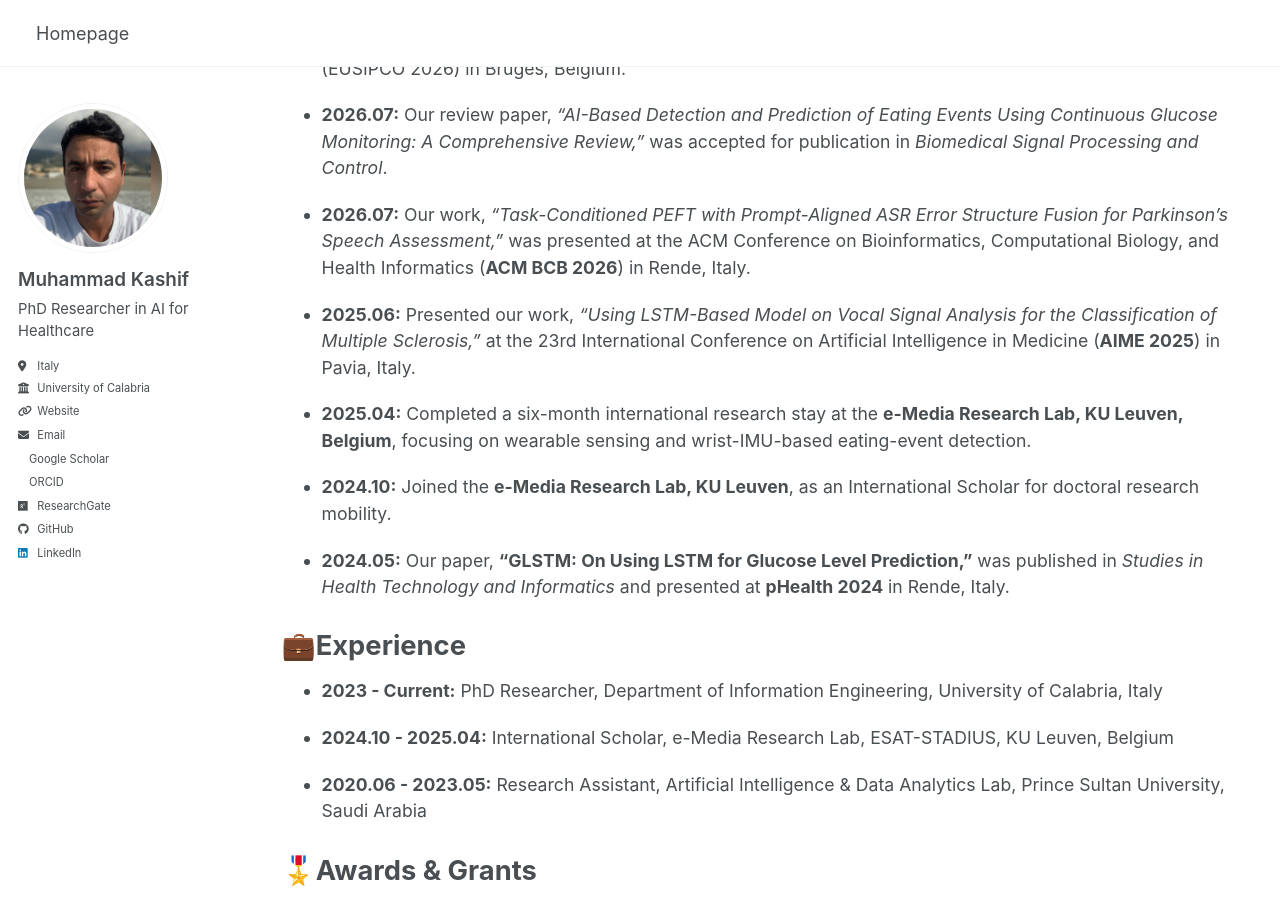
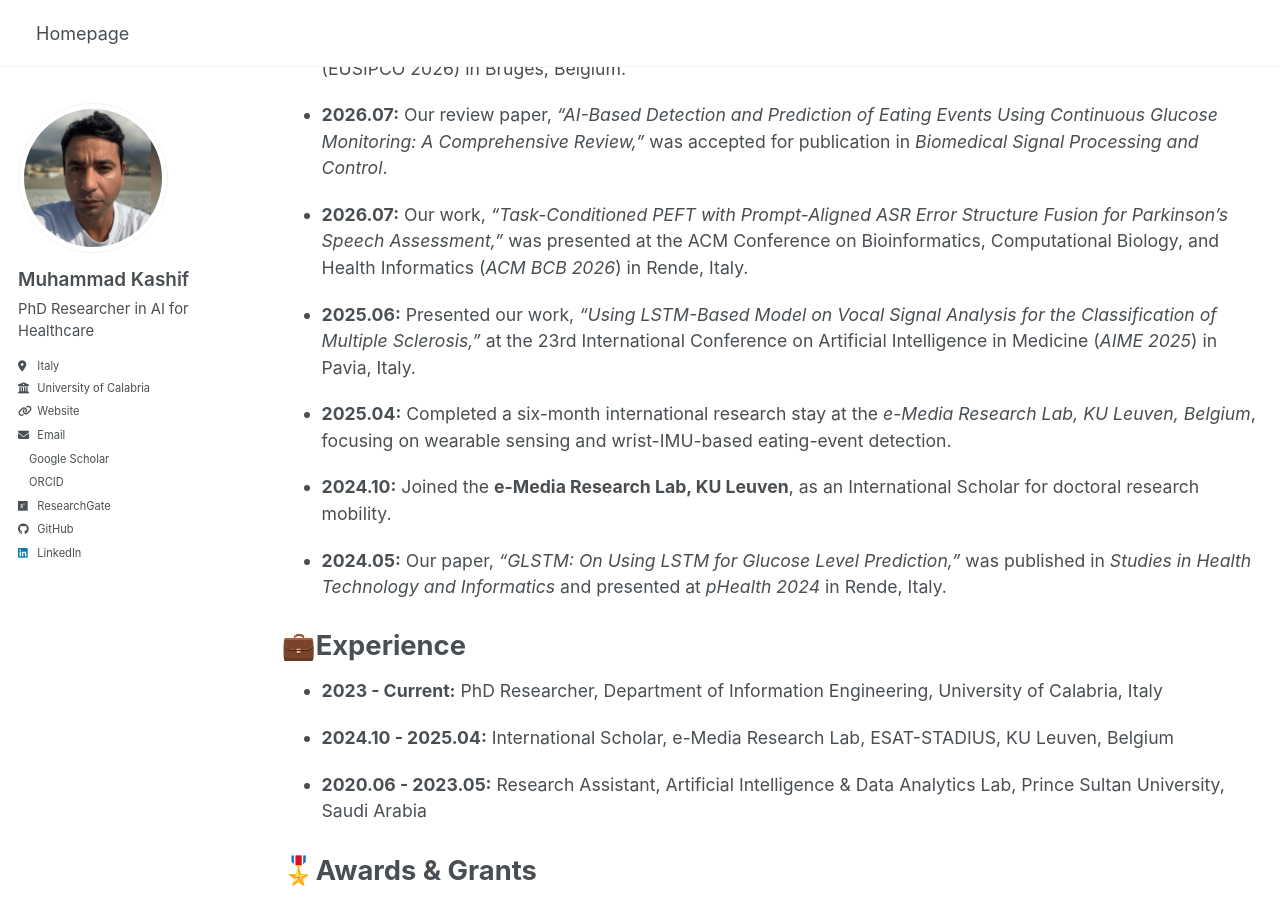
Before and after one commit to drkashifhon/drkashifhon.github.io, a Jekyll site: the page built from _pages/about.md, in a window 1280 px wide and 900 px high, scrolled down 731 px. Built offline with Jekyll 4.4.1, drawn with Linux system fonts in a browser that asks for light colours; a style sheet for code colours, icons or effects is not loaded.

Commit message:
Update about.md

```diff
--- a/_pages/about.md
+++ b/_pages/about.md
@@ -24,15 +24,15 @@
 
 - **2026.07:** Our review paper, *“AI-Based Detection and Prediction of Eating Events Using Continuous Glucose Monitoring: A Comprehensive Review,”* was accepted for publication in *Biomedical Signal Processing and Control*.
 
-- **2026.07:** Our work, *“Task-Conditioned PEFT with Prompt-Aligned ASR Error Structure Fusion for Parkinson's Speech Assessment,”* was presented at the ACM Conference on Bioinformatics, Computational Biology, and Health Informatics (**ACM BCB 2026**) in Rende, Italy.
+- **2026.07:** Our work, *“Task-Conditioned PEFT with Prompt-Aligned ASR Error Structure Fusion for Parkinson's Speech Assessment,”* was presented at the ACM Conference on Bioinformatics, Computational Biology, and Health Informatics (*ACM BCB 2026*) in Rende, Italy.
 
-- **2025.06:** Presented our work, *“Using LSTM-Based Model on Vocal Signal Analysis for the Classification of Multiple Sclerosis,”* at the 23rd International Conference on Artificial Intelligence in Medicine (**AIME 2025**) in Pavia, Italy.
+- **2025.06:** Presented our work, *“Using LSTM-Based Model on Vocal Signal Analysis for the Classification of Multiple Sclerosis,”* at the 23rd International Conference on Artificial Intelligence in Medicine (*AIME 2025*) in Pavia, Italy.
 
-- **2025.04:** Completed a six-month international research stay at the **e-Media Research Lab, KU Leuven, Belgium**, focusing on wearable sensing and wrist-IMU-based eating-event detection.
+- **2025.04:** Completed a six-month international research stay at the *e-Media Research Lab, KU Leuven, Belgium*, focusing on wearable sensing and wrist-IMU-based eating-event detection.
 
 - **2024.10:** Joined the **e-Media Research Lab, KU Leuven**, as an International Scholar for doctoral research mobility.
 
-- **2024.05:** Our paper, **“GLSTM: On Using LSTM for Glucose Level Prediction,”** was published in *Studies in Health Technology and Informatics* and presented at **pHealth 2024** in Rende, Italy.
+- **2024.05:** Our paper, *“GLSTM: On Using LSTM for Glucose Level Prediction,”* was published in *Studies in Health Technology and Informatics* and presented at *pHealth 2024* in Rende, Italy.
 
 
 # 💼Experience
@@ -46,9 +46,9 @@
 
 # 🎖️Awards & Grants
 
-- **PNRR FAIR Doctoral Research Funding:** PhD research supported within the **Future Artificial Intelligence Research (FAIR)** programme under NextGenerationEU.
+- **PNRR FAIR Doctoral Research Funding:** PhD research supported within the *Future Artificial Intelligence Research (FAIR)* programme under NextGenerationEU.
 
-- **International Research Mobility:** Six-month doctoral research mobility at **KU Leuven, Belgium**, conducting research on wearable sensing and eating-event detection.
+- **International Research Mobility:** Six-month doctoral research mobility at *KU Leuven, Belgium*, conducting research on wearable sensing and eating-event detection.
 
 - **Prime Minister's Laptop Scheme - HEC Pakistan:** Merit-based laptop award for academic achievement, 2018.
 
@@ -72,7 +72,7 @@
   Taught computer science and supported students in programming, computing fundamentals, and practical coursework.
 
 - **Fall 2021 - Spring 2022:** **Lecturer, Computer Science**, Government Post Graduate College (GPGC), Swabi, Pakistan.
-  Taught undergraduate courses including **Data Mining** and **Natural Language Processing**, and conducted laboratory sessions, quizzes, assignments, examinations, and student assessment.
+  Taught undergraduate courses including *Data Mining* and *Natural Language Processing*, and conducted laboratory sessions, quizzes, assignments, examinations, and student assessment.
 
 - **Fall 2019 - Spring 2020:** **Visiting Faculty Lecturer**, International Islamic University Islamabad (IIUI), Pakistan.
   Taught computer science courses at undergraduate and graduate levels and contributed to laboratory teaching, assignments, examinations, and student academic support.
@@ -80,6 +80,6 @@
 
 ## Student Supervision
 
-- **University of Calabria, Italy:** Research supervision and mentoring of **one MS student** in the area of artificial intelligence and data-driven healthcare research.
+- **University of Calabria, Italy:** Research supervision and mentoring of *one MS student* in the area of artificial intelligence and data-driven healthcare research.
 
-- **Government Post Graduate College, Swabi, Pakistan:** Supervised **four BS student project groups** in Computer Science, supporting project planning, implementation, experimentation, and final project preparation.
+- **Government Post Graduate College, Swabi, Pakistan:** Supervised *four BS student project groups* in Computer Science, supporting project planning, implementation, experimentation, and final project preparation.
```
